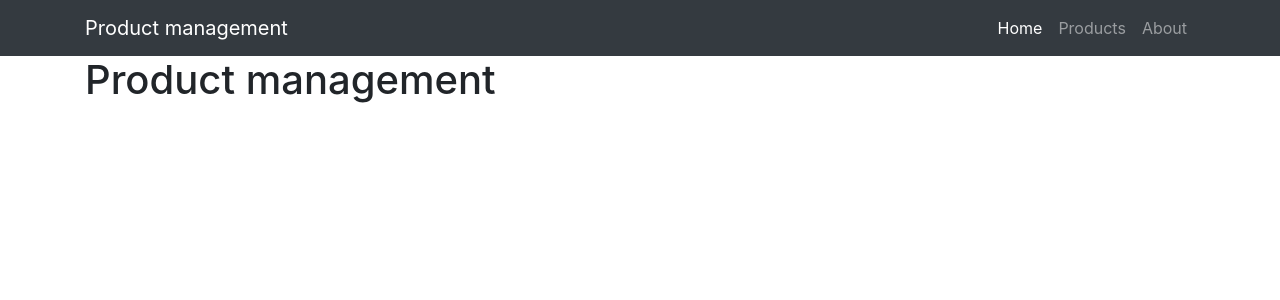
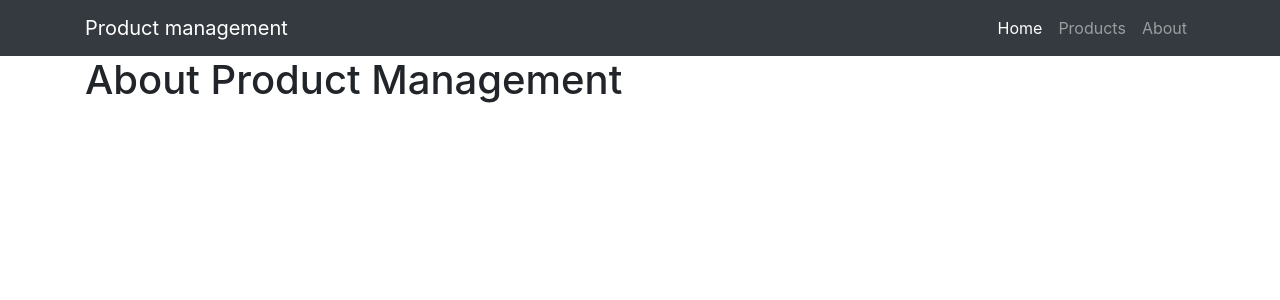
Before and after one commit to flaviomau/product-management, a React (Create React App) app: page /about in a window 1280 px wide. Shown: the top 300 px of the page. Built offline with nearby package versions, Linux system fonts and the light colour scheme.

Commit message:
created firsts routes

```diff
--- a/package.json
+++ b/package.json
@@ -6,6 +6,7 @@
     "bootstrap-css-only": "^4.1.1",
     "react": "^16.4.1",
     "react-dom": "^16.4.1",
+    "react-router-dom": "^4.3.1",
     "react-scripts": "1.1.4"
   },
   "scripts": {
--- /dev/null
+++ b/src/About.js
@@ -0,0 +1,9 @@
+import React, { Component } from 'react'
+
+class About extends Component {
+    render(){
+        return <h1>About Product Management</h1>
+    }
+}
+
+export default About
--- a/src/App.js
+++ b/src/App.js
@@ -1,30 +1,38 @@
 import React, { Component } from 'react'
+import { BrowserRouter as Router, Route, Link } from 'react-router-dom'
 import 'bootstrap-css-only'
+
+import Home from './Home'
+import About from './About'
+
 
 class App extends Component {
   render() {
     return (
+      <Router>
         <div>
           <nav className="navbar navbar-expand-sm navbar-dark bg-dark">
             <div className='container'>
               <a className="navbar-brand" href="/">Product management</a>
               <ul className="navbar-nav">
                 <li className="nav-item active">
-                <a className="nav-link" href="/">Home</a>
+                <Link className="nav-link" to='/'>Home</Link>
                 </li>
                 <li className="nav-item">
                   <a className="nav-link" href="/">Products</a>
                 </li>
                 <li className="nav-item">
-                <a className="nav-link" href="/">About</a>
+                  <Link className="nav-link" to='about'>About</Link>
                 </li>
               </ul>
             </div>
           </nav>
           <div className='container'>
-          <h1> Product management</h1>
+            <Route exact path='/' component={Home}/>
+            <Route exact path='/about' component={About}/>
           </div>
         </div>
+      </Router>
     )
   }
 }
--- /dev/null
+++ b/src/Home.js
@@ -0,0 +1,9 @@
+import React, { Component } from 'react'
+
+class Home extends Component {
+    render(){
+        return <h1>Welcome to Product Management</h1>
+    }
+}
+
+export default Home
```
Also changed, not shown: 1 other file (tests, documents, lock files or other folders). Lines whose indentation alone changed are shown as unchanged.
